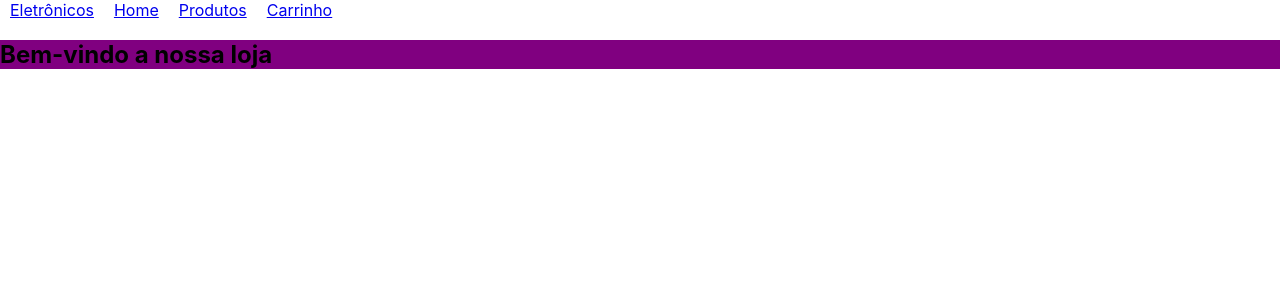
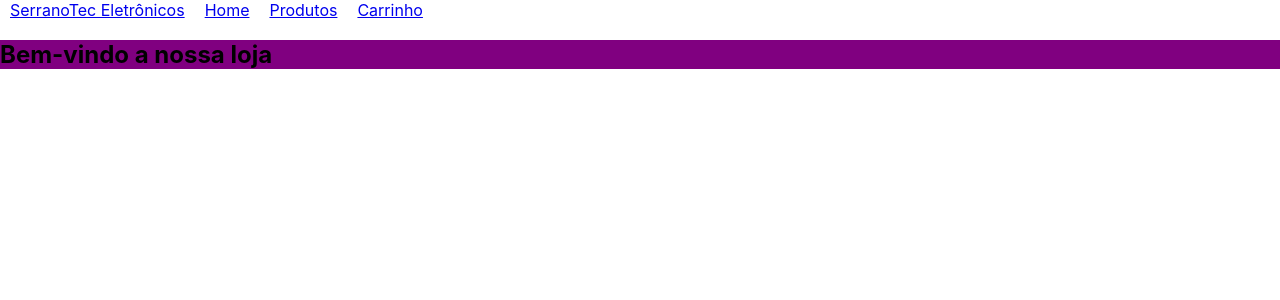
Before and after one commit to thamytolomei/Trabalho-de-React, a React (Vite) app: page / in a window 1280 px wide. Shown: the top 300 px of the page. Built offline with nearby package versions, Linux system fonts and the light colour scheme.

Commit message:
Atualização de nome da loja

```diff
--- a/src/Menu.jsx
+++ b/src/Menu.jsx
@@ -3,7 +3,7 @@ function Menu() {
       <nav className="navbar navbar-expand-lg navbar-light bg-light">
         <div className="container-fluid">
           <a style={{padding: "10px", listStyle:"none"}} className="navbar-brand" href="#">
-           Eletrônicos
+          SerranoTec Eletrônicos
           </a>
           <a style={{padding: "10px", listStyle:"none"}} className="navbar-brand" href="#">
             Home
```
